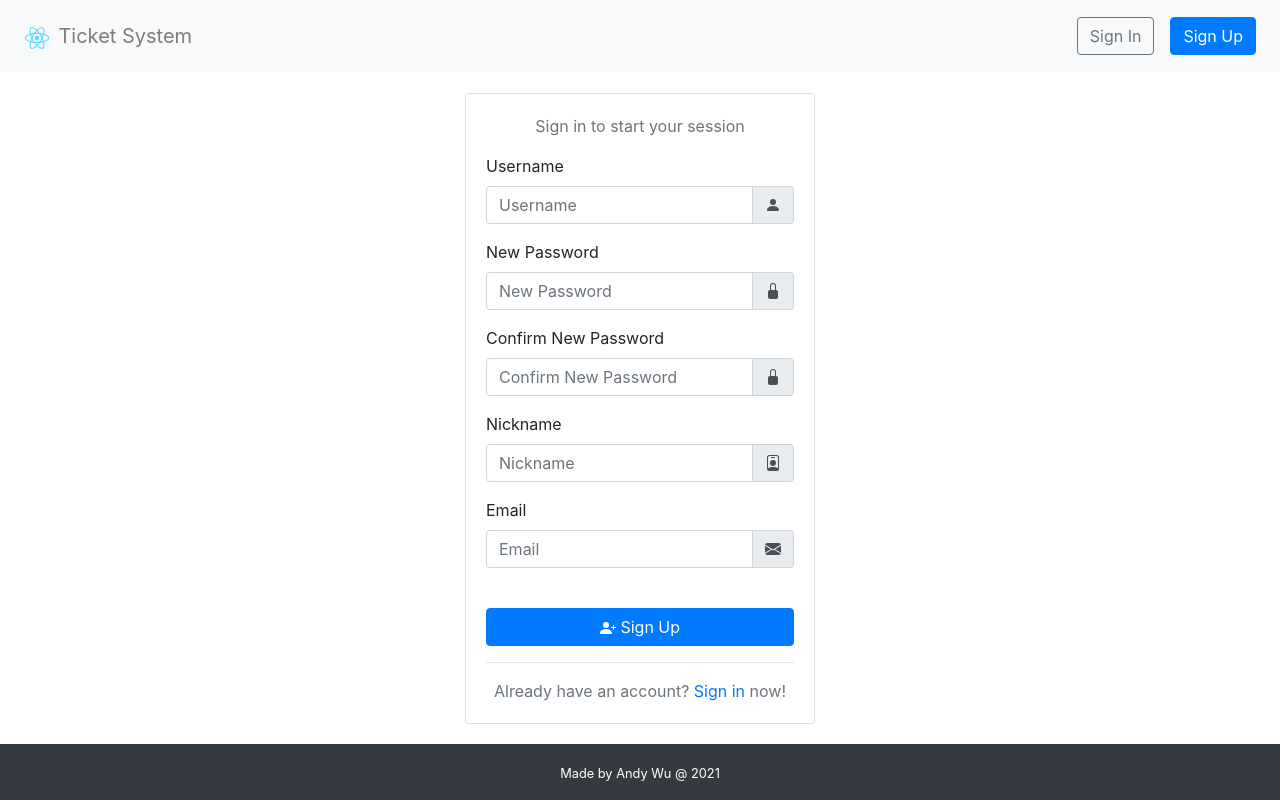
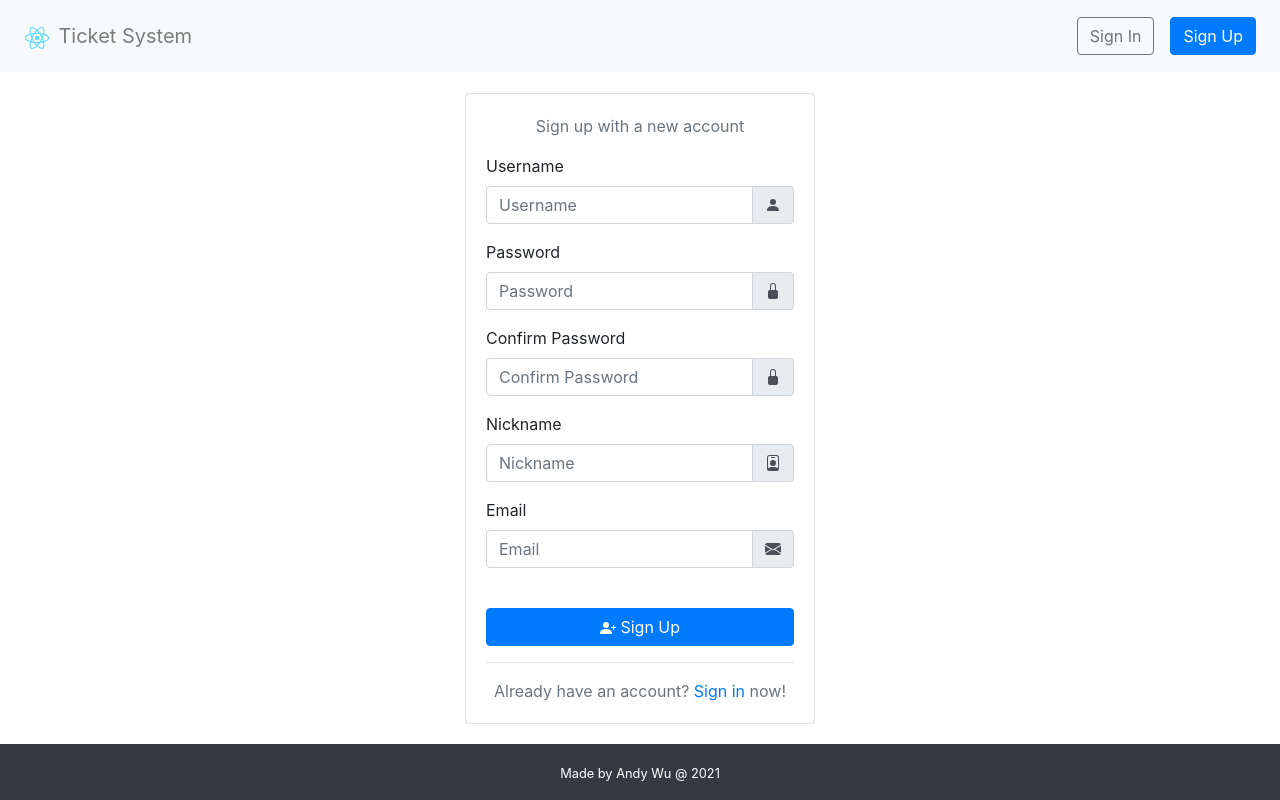
Before and after one commit to andywu0913/TicketSystem, a React app in the folder frontend/: page /user/signup in a window 1280 px wide. Built offline with nearby package versions, Linux system fonts and the light colour scheme.

Commit message:
Add input validation to User SignIn and SignUp page.

```diff
--- a/frontend/src/App/index.jsx
+++ b/frontend/src/App/index.jsx
@@ -8,6 +8,7 @@ import Home from 'SRC/Home';
 import Event from 'SRC/Event';
 import Profile from 'SRC/User/Profile';
 import SignIn from 'SRC/User/SignIn';
+import SignInGitHub from 'SRC/User/SignIn/GitHub';
 import SignUp from 'SRC/User/SignUp';
 import ManageUser from 'SRC/Manage/User';
 import ManageEvent from 'SRC/Manage/Event';
@@ -37,6 +38,7 @@ class App extends Component {
             <Route path="/event/:id" exact component={Event} />
             <AuthRoute path="/user" exact allowRole={[1, 2, 3]} rejectToURL="/user/signin" component={Profile} />
             <AuthRoute path="/user/signin" exact allowRole={[-1]} rejectToURL="/user" component={SignIn} />
+            <AuthRoute path="/user/signin/github/callback" exact allowRole={[-1]} rejectToURL="/user" component={SignInGitHub} />
             <AuthRoute path="/user/signup" exact allowRole={[-1]} rejectToURL="/user" component={SignUp} />
             <AuthRoute path="/manage/user" exact allowRole={[1]} rejectToURL="/" component={ManageUser} />
             <AuthRoute path="/manage/event" exact allowRole={[1, 2]} rejectToURL="/" component={ManageEvent} />
--- a/frontend/src/User/SignIn/index.jsx
+++ b/frontend/src/User/SignIn/index.jsx
@@ -2,36 +2,25 @@ import React, { Component } from 'react';
 import { Link } from 'react-router-dom';
 import { Button, Card, Col, Container, Form, Row } from 'react-bootstrap';
 import { BoxArrowInRight, Github, LockFill, PersonFill } from 'react-bootstrap-icons';
+import { Formik } from 'formik';
 import Axios from 'axios';
 import Swal from 'sweetalert2';
+import { GitHub } from 'OAuth';
+
+import InputTextGroup from 'SRC/commons/InputTextGroup';
 
 import { saveAccessToken, saveRefreshToken, saveExpiration } from 'SRC/utils/jwt';
-import InputTextGroup from 'SRC/commons/InputTextGroup';
 
 class SignIn extends Component {
   constructor(props) {
     super(props);
-    this.handleChange = this.handleChange.bind(this);
     this.handleSubmit = this.handleSubmit.bind(this);
     this.signInGithub = this.signInGithub.bind(this);
-    this.state = { uname: '', password: '' };
   }
 
-  handleChange(event) {
-    const { name } = event.target;
-    const val = event.target.value;
-    this.setState({ [name]: val });
-  }
-
-  handleSubmit(event) {
-    event.preventDefault();
-
-    const { uname } = this.state;
-    const { password } = this.state;
-
-    if (!uname.length || !password.length) return;
-
-    Axios.post('http://localhost:3000/api/user/login', { uname, password })
+  handleSubmit(values, { setSubmitting, setFieldError }) {
+    Swal.showLoading();
+    Axios.post('http://localhost:3000/api/user/login', values)
       .then((response) => {
         const { data } = response.data;
         saveAccessToken(data.access_token);
@@ -39,13 +28,13 @@ class SignIn extends Component {
         saveExpiration(data.expires_in);
 
         Swal.fire({ icon: 'success', title: 'Success', showConfirmButton: false, timer: 1000 })
-          .then(() => window.location.reload());
-
-      // redirect page
+          .then(() => window.location.replace('/'));
       })
       .catch((error) => {
+        setSubmitting(false);
         if (error.response && error.response.data) {
-          const message = error.response.data.error_msg || '';
+          const { error_msg: message = '', error_field: fields } = error.response.data;
+          fields.forEach((field) => setFieldError(field, message));
           Swal.fire({ icon: 'error', title: 'Error', text: message });
           return;
         }
@@ -54,11 +43,13 @@ class SignIn extends Component {
   }
 
   signInGithub() {
-    console.log('hi github');
+    const clientId = GitHub.CLIENT_ID;
+    const scope = GitHub.SCOPE;
+    const url = GitHub.REQUEST_AUTHORIZATION_URL;
+    window.location.href = `${url}?client_id=${clientId}&scope=${scope}`;
   }
 
   render() {
-    const { uname, password } = this.state;
     return (
       <Container className="align-self-center mt-3 mb-3">
         <Row className="justify-content-md-center">
@@ -66,15 +57,39 @@ class SignIn extends Component {
             <Card>
               <Card.Body>
                 <Card.Text className="text-center text-secondary">Sign in to start your session</Card.Text>
-                <Form onSubmit={this.handleSubmit}>
-                  <InputTextGroup label="Username" name="uname" type="text" value={uname} icon={<PersonFill />} onChange={this.handleChange} />
-                  <InputTextGroup label="Password" name="password" type="password" value={password} icon={<LockFill />} onChange={this.handleChange} />
-                  <br />
-                  <Button variant="primary" type="submit" block><BoxArrowInRight />{' '}Sign In</Button>
+                <Formik
+                  initialValues={{ uname: '', password: '' }}
+                  validate={(values) => {
+                    const errors = {};
+                    if (!values.uname) errors.uname = 'Required';
+                    if (!values.password) errors.password = 'Required';
+                    return errors;
+                  }}
+                  onSubmit={this.handleSubmit}
+                >
+                  {({
+                    values,
+                    errors,
+                    touched,
+                    handleChange,
+                    handleSubmit,
+                    isSubmitting,
+                  }) => (
+                    <Form noValidate onSubmit={handleSubmit}>
+                      <Form.Group>
+                        <InputTextGroup label="Username" name="uname" type="text" value={values.uname} icon={<PersonFill />} onChange={handleChange} isInvalid={touched.uname && !!errors.uname} />
+                      </Form.Group>
+                      <Form.Group>
+                        <InputTextGroup label="Password" name="password" type="password" value={values.password} icon={<LockFill />} onChange={handleChange} isInvalid={touched.password && !!errors.password} />
+                      </Form.Group>
+                      <br />
+                      <Button variant="primary" type="submit" disabled={isSubmitting} block><BoxArrowInRight />{' '}Sign In</Button>
 
-                  <Card.Text className="text-center text-secondary mt-1 mb-1">- or -</Card.Text>
-                  <Button variant="secondary" block><Github />{' '}Sign In with GitHub</Button>
-                </Form>
+                      <Card.Text className="text-center text-secondary mt-1 mb-1">- or -</Card.Text>
+                      <Button variant="secondary" onClick={this.signInGithub} block><Github />{' '}Sign In with GitHub</Button>
+                    </Form>
+                  )}
+                </Formik>
                 <hr />
                 <Card.Text className="text-center text-secondary">Don't have an account? <Link to="/user/signup">Sign up</Link> now!</Card.Text>
               </Card.Body>
--- a/frontend/src/User/SignUp/index.jsx
+++ b/frontend/src/User/SignUp/index.jsx
@@ -1,7 +1,8 @@
 import React, { Component } from 'react';
-import { Link, Redirect } from 'react-router-dom';
+import { Link } from 'react-router-dom';
 import { Button, Card, Col, Container, Form, Row } from 'react-bootstrap';
 import { PersonPlusFill, LockFill, PersonFill, PersonBadge, EnvelopeFill } from 'react-bootstrap-icons';
+import { Formik } from 'formik';
 import Axios from 'axios';
 import Swal from 'sweetalert2';
 
@@ -10,37 +11,24 @@ import InputTextGroup from 'SRC/commons/InputTextGroup';
 class SignUp extends Component {
   constructor(props) {
     super(props);
-    this.handleChange = this.handleChange.bind(this);
     this.handleSubmit = this.handleSubmit.bind(this);
-    this.state = { uname: '', password: '', passwordConfirm: '', name: '', email: '', redirectToSignIn: false };
   }
 
-  handleChange(event) {
-    const { name } = event.target;
-    const val = event.target.value;
-    this.setState({ [name]: val });
-  }
-
-  handleSubmit(event) {
-    event.preventDefault();
-
-    const { uname, password, passwordConfirm, name, email } = this.state;
-
-    if (!uname.length || !password.length || !passwordConfirm.length || !name.length || !email.length) return;
-
-    if (password !== passwordConfirm) return;
-
-    const self = this;
-    Axios.post('http://localhost:3000/api/user/', { uname, password, name, email })
-      .then((response) => {
-        const { data } = response.data;
-
+  handleSubmit(values, { setSubmitting, setFieldError }) {
+    Swal.showLoading();
+    Axios.post('http://localhost:3000/api/user/', values)
+      .then(() => {
         Swal.fire({ icon: 'success', title: 'Success', text: 'You can now sign in with your new account.' })
-          .then(() => self.setState({ redirectToSignIn: true }));
+          .then(() => {
+            const { history } = this.props;
+            history.push('/user/signin');
+          });
       })
       .catch((error) => {
+        setSubmitting(false);
         if (error.response && error.response.data) {
-          const message = error.response.data.error_msg || '';
+          const { error_msg: message = '', error_field: fields } = error.response.data;
+          fields.forEach((field) => setFieldError(field, message));
           Swal.fire({ icon: 'error', title: 'Error', text: message });
           return;
         }
@@ -49,24 +37,60 @@ class SignUp extends Component {
   }
 
   render() {
-    const { redirectToSignIn, uname, password, passwordConfirm, name, email } = this.state;
-    if (redirectToSignIn) return <Redirect to="/user/signin" />;
     return (
       <Container className="align-self-center mt-3 mb-3">
         <Row className="justify-content-md-center">
           <Col xs sm={8} md={6} lg={5} xl={4}>
             <Card>
               <Card.Body>
-                <Card.Text className="text-center text-secondary">Sign in to start your session</Card.Text>
-                <Form onSubmit={this.handleSubmit}>
-                  <InputTextGroup label="Username" name="uname" type="text" value={uname} icon={<PersonFill />} onChange={this.handleChange} />
-                  <InputTextGroup label="New Password" name="password" type="password" value={password} icon={<LockFill />} onChange={this.handleChange} />
-                  <InputTextGroup label="Confirm New Password" name="passwordConfirm" type="password" value={passwordConfirm} icon={<LockFill />} onChange={this.handleChange} />
-                  <InputTextGroup label="Nickname" name="name" type="text" value={name} icon={<PersonBadge />} onChange={this.handleChange} />
-                  <InputTextGroup label="Email" name="email" type="email" value={email} icon={<EnvelopeFill />} onChange={this.handleChange} />
-                  <br />
-                  <Button variant="primary" type="submit" block><PersonPlusFill />{' '}Sign Up</Button>
-                </Form>
+                <Card.Text className="text-center text-secondary">Sign up with a new account</Card.Text>
+                <Formik
+                  initialValues={{ uname: '', password: '', passwordConfirm: '', name: '', email: '' }}
+                  validate={(values) => {
+                    const errors = {};
+
+                    if (!values.uname) errors.uname = 'Required';
+                    else if (values.uname.trim().length < 4) errors.uname = 'Min length is 4 characters';
+                    else if (values.uname.trim().length > 64) errors.uname = 'Max length is 64 characters';
+                    else if (!/^[A-Z0-9._%+-]{4,16}$/i.test(values.uname)) errors.uname = 'Only alphanumeric and . _ % + - are allowed';
+
+                    if (!values.password) errors.password = 'Required';
+                    else if (values.password.trim().length < 4) errors.password = 'Min length is 4 characters';
+
+                    if (!values.passwordConfirm) errors.passwordConfirm = 'Required';
+                    else if (values.passwordConfirm.trim().length < 4) errors.passwordConfirm = 'Min length is 4 characters';
+
+                    if (values.password !== values.passwordConfirm) errors.password = errors.passwordConfirm = 'Not match';
+
+                    if (!values.name) errors.name = 'Required';
+                    else if (values.name.trim().length > 64) errors.name = 'Max length is 64 characters';
+
+                    if (!values.email) errors.email = 'Required';
+                    else if (!/^[A-Z0-9._%+-]+@[A-Z0-9.-]+\.[A-Z]{2,4}$/i.test(values.email)) errors.email = 'Invalid email address';
+
+                    return errors;
+                  }}
+                  onSubmit={this.handleSubmit}
+                >
+                  {({
+                    values,
+                    errors,
+                    touched,
+                    handleChange,
+                    handleSubmit,
+                    isSubmitting,
+                  }) => (
+                    <Form noValidate onSubmit={handleSubmit}>
+                      <InputTextGroup label="Username" name="uname" type="text" value={values.uname} icon={<PersonFill />} onChange={handleChange} isInvalid={touched.uname && !!errors.uname} errorMsg={errors.uname} />
+                      <InputTextGroup label="Password" name="password" type="password" value={values.password} icon={<LockFill />} onChange={handleChange} isInvalid={touched.password && !!errors.password} errorMsg={errors.password} />
+                      <InputTextGroup label="Confirm Password" name="passwordConfirm" type="password" value={values.passwordConfirm} icon={<LockFill />} onChange={handleChange} isInvalid={touched.passwordConfirm && !!errors.passwordConfirm} errorMsg={errors.passwordConfirm} />
+                      <InputTextGroup label="Nickname" name="name" type="text" value={values.name} icon={<PersonBadge />} onChange={handleChange} isInvalid={touched.name && !!errors.name} errorMsg={errors.name} />
+                      <InputTextGroup label="Email" name="email" type="email" value={values.email} icon={<EnvelopeFill />} onChange={handleChange} isInvalid={touched.email && !!errors.email} errorMsg={errors.email} />
+                      <br />
+                      <Button variant="primary" type="submit" disabled={isSubmitting} block><PersonPlusFill />{' '}Sign Up</Button>
+                    </Form>
+                  )}
+                </Formik>
                 <hr />
                 <Card.Text className="text-center text-secondary">Already have an account? <Link to="/user/signin">Sign in</Link> now!</Card.Text>
               </Card.Body>
--- a/frontend/src/commons/InputTextGroup.jsx
+++ b/frontend/src/commons/InputTextGroup.jsx
@@ -3,38 +3,54 @@ import PropTypes from 'prop-types';
 import { Form, InputGroup } from 'react-bootstrap';
 
 function InputTextGroup(props) {
-  const { label, name, type, value, icon, readOnly, onChange } = props;
+  const { label, name, type, value, icon, onChange, isValid, isInvalid, errorMsg, placeholder, readOnly } = props;
   return (
     <Form.Group>
       <Form.Label>{label}</Form.Label>
-      <InputGroup className="mb-2">
-        <Form.Control name={name} type={type} value={value} onChange={onChange} placeholder={label} readOnly={readOnly} />
-        <InputGroup.Append>
-          <InputGroup.Text>{icon}</InputGroup.Text>
-        </InputGroup.Append>
+      <InputGroup className="mb-2">{isInvalid}
+        <Form.Control
+          name={name}
+          type={type}
+          value={value}
+          onChange={onChange}
+          isValid={isValid}
+          isInvalid={isInvalid}
+          placeholder={placeholder || label}
+          readOnly={readOnly}
+        />
+        {errorMsg && <Form.Control.Feedback type="invalid" tooltip>{errorMsg}</Form.Control.Feedback>}
+        {icon && <InputGroup.Append><InputGroup.Text>{icon}</InputGroup.Text></InputGroup.Append>}
       </InputGroup>
     </Form.Group>
   );
 }
 
 InputTextGroup.propTypes = {
-  label:    PropTypes.string,
-  name:     PropTypes.string,
-  type:     PropTypes.string,
-  value:    PropTypes.string,
-  icon:     PropTypes.instanceOf(Object),
-  readOnly: PropTypes.bool,
-  onChange: PropTypes.func,
+  label:       PropTypes.string,
+  name:        PropTypes.string,
+  type:        PropTypes.string,
+  value:       PropTypes.string,
+  icon:        PropTypes.instanceOf(Object),
+  onChange:    PropTypes.func,
+  isValid:     PropTypes.bool,
+  isInvalid:   PropTypes.bool,
+  errorMsg:    PropTypes.string,
+  placeholder: PropTypes.string,
+  readOnly:    PropTypes.bool,
 };
 
 InputTextGroup.defaultProps = {
-  label:    '',
-  name:     '',
-  type:     '',
-  value:    '',
-  icon:     null,
-  readOnly: false,
-  onChange: () => {},
+  label:       '',
+  name:        '',
+  type:        '',
+  value:       '',
+  icon:        null,
+  onChange:    () => {},
+  isValid:     false,
+  isInvalid:   false,
+  errorMsg:    '',
+  placeholder: null,
+  readOnly:    false,
 };
 
 export default InputTextGroup;
```
Also changed, not shown: frontend/src/User/SignIn/GitHub/index.jsx (added, +21 -0 lines), frontend/webpack.config.js (+22 -19 lines), 1 other file (tests, documents, lock files or other folders).
